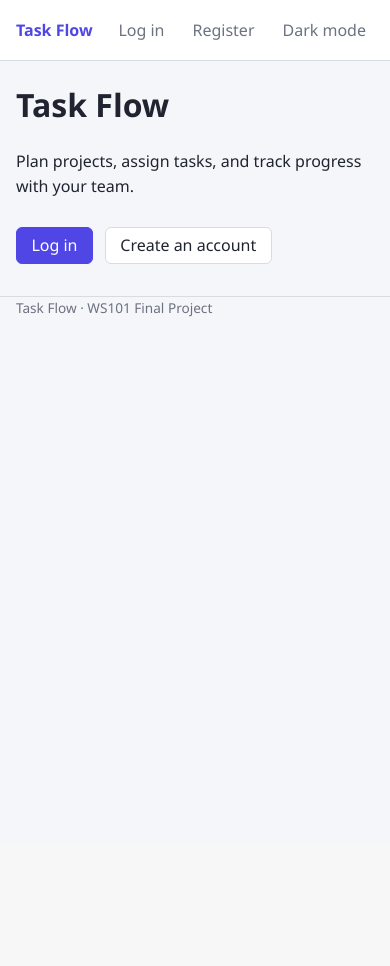
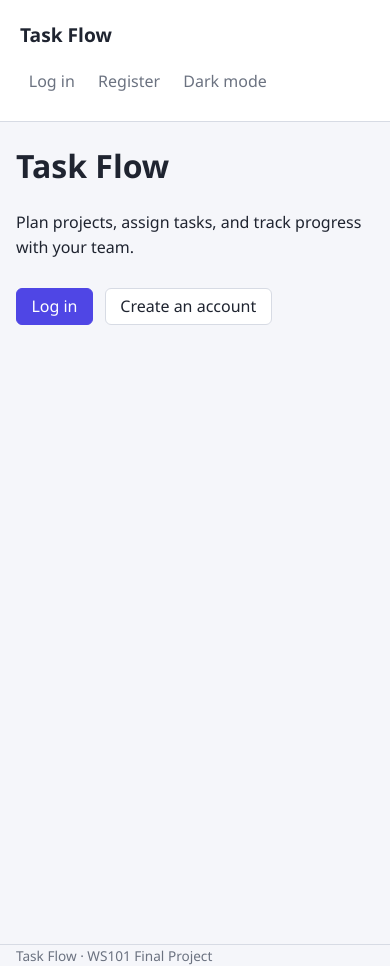
Before and after one commit to rin-n-bot/taskflow-task-management-system, a PHP site: page /index.php in a window 390 px wide. Before the commit the page ends 317 px from the top, so only its background shows below. Run offline with PHP 8.4, Linux system fonts and the light colour scheme.

Commit message:
Move shared navigation into responsive sidebar

```diff
--- a/assets/css/style.css
+++ b/assets/css/style.css
@@ -86,31 +86,58 @@ p {
     padding-bottom: 2rem;
 }
 
-.nav {
-    background: var(--surface);
-    border-bottom: 1px solid var(--border);
+.layout {
+    display: grid;
+    grid-template-columns: 240px minmax(0, 1fr);
+    min-height: 100vh;
 }
 
-.nav > .container {
-    display: flex;
-    flex-wrap: wrap;
-    align-items: center;
-    justify-content: space-between;
-    gap: 0.75rem;
-    padding-top: 0.75rem;
-    padding-bottom: 0.75rem;
+.sidebar {
+    background: var(--surface);
+    border-right: 1px solid var(--border);
+    padding: 1.25rem;
+    position: sticky;
+    top: 0;
+    align-self: start;
+    height: 100vh;
+    overflow-y: auto;
 }
 
-.nav nav a {
-    padding: 0.35rem 0.5rem;
+.sidebar > a {
+    color: var(--text);
+    font-size: 1.2rem;
+}
+
+.sidebar nav {
+    display: flex;
+    flex-direction: column;
+    gap: 0.35rem;
+    margin-top: 1.5rem;
+}
+
+.sidebar nav a {
+    display: block;
+    padding: 0.6rem 0.75rem;
     border-radius: 6px;
     color: var(--muted);
 }
 
-.nav nav a:hover {
+.sidebar nav a:hover {
     background: var(--surface-alt);
     color: var(--text);
     text-decoration: none;
+}
+
+.content {
+    display: flex;
+    flex-direction: column;
+    min-width: 0;
+    min-height: 100vh;
+}
+
+.content > main {
+    flex: 1;
+    width: 100%;
 }
 
 .btn {
@@ -308,3 +335,27 @@ footer {
 footer p {
     margin: 0;
 }
+
+@media (max-width: 760px) {
+    .layout {
+        display: block;
+    }
+
+    .sidebar {
+        position: static;
+        height: auto;
+        overflow: visible;
+        border-right: 0;
+        border-bottom: 1px solid var(--border);
+    }
+
+    .sidebar nav {
+        flex-direction: row;
+        flex-wrap: wrap;
+        margin-top: 0.75rem;
+    }
+
+    .sidebar nav a {
+        padding: 0.45rem 0.55rem;
+    }
+}
--- a/includes/footer.php
+++ b/includes/footer.php
@@ -1,7 +1,9 @@
-    </main>
+            </main>
 
-    <footer class="container">
-        <p>Task Flow &middot; WS101 Final Project</p>
-    </footer>
+            <footer class="container">
+                <p>Task Flow &middot; WS101 Final Project</p>
+            </footer>
+        </div>
+    </div>
 </body>
 </html>
--- a/includes/header.php
+++ b/includes/header.php
@@ -20,11 +20,11 @@ $next_theme = $theme === 'dark' ? 'light' : 'dark';
     <link rel="stylesheet" href="<?php echo BASE_URL; ?>/assets/css/style.css">
 </head>
 <body class="theme-<?php echo e($theme); ?>">
-    <header class="nav">
-        <div class="container row">
+    <div class="layout">
+        <aside class="sidebar">
             <a href="<?php echo BASE_URL; ?>/index.php"><strong>Task Flow</strong></a>
 
-            <nav class="row">
+            <nav aria-label="Main navigation">
                 <?php if (isLoggedIn()): ?>
                     <a href="<?php echo BASE_URL; ?>/pages/dashboard.php">Dashboard</a>
                     <a href="<?php echo BASE_URL; ?>/pages/tasks/index.php">Tasks</a>
@@ -42,7 +42,7 @@ $next_theme = $theme === 'dark' ? 'light' : 'dark';
                     <?php echo $theme === 'dark' ? 'Light mode' : 'Dark mode'; ?>
                 </a>
             </nav>
-        </div>
-    </header>
+        </aside>
 
-    <main class="container stack">
+        <div class="content">
+            <main class="container stack">
```
Also changed, not shown: AGENTS.md (+5 -2 lines), project_scope.md (+2 -0 lines).
